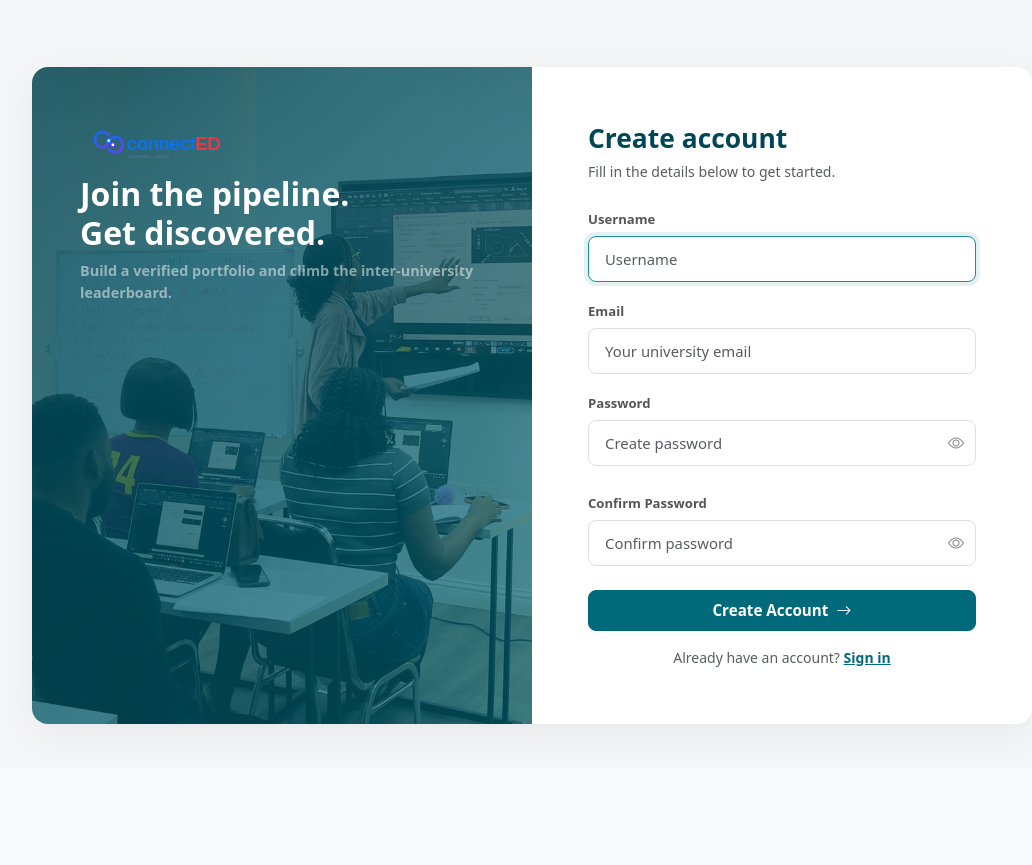
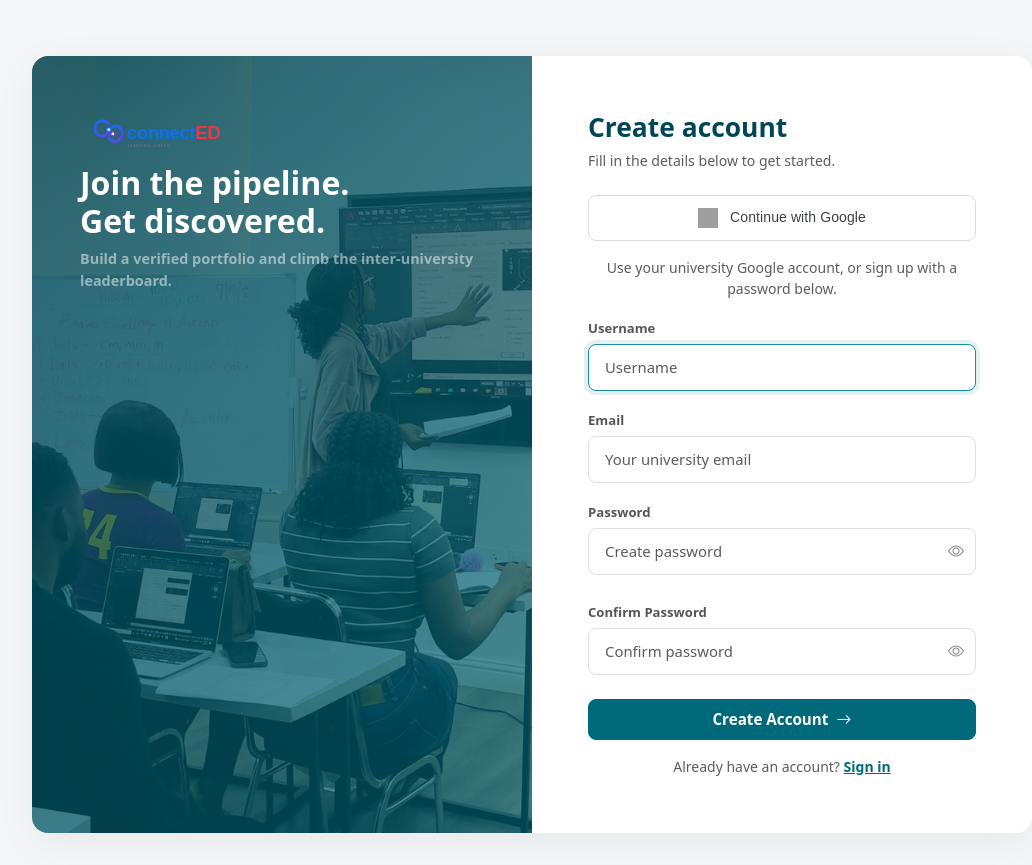
Before and after one commit to Decimalzero-dot/ConnectED, a Django app: page /accounts/register/ in a window 1280 px wide. Shown: the part 58-923 px from the top of the page, without its empty margins (108-1140 px from the left). Before the commit the page ends 787 px from the top, so only its background shows below. Run offline with Django 5.2, Linux system fonts and the light colour scheme; parts of the project's set-up code (start-up, migrations or seed data) failed here and were passed over; grey boxes are pictures that could not be loaded.

Commit message:
Add Google Auth

```diff
--- /dev/null
+++ b/accounts/google_auth.py
@@ -0,0 +1,63 @@
+import base64
+import json
+import time
+from urllib.parse import urlencode
+
+import requests
+from django.conf import settings
+from django.urls import reverse
+
+AUTH_URL = 'https://accounts.google.com/o/oauth2/v2/auth'
+TOKEN_URL = 'https://oauth2.googleapis.com/token'
+
+
+def redirect_uri():
+    return f"{settings.SITE_URL}{reverse('accounts:google_callback')}"
+
+
+def build_auth_url(state, nonce):
+    return AUTH_URL + '?' + urlencode({
+        'client_id': settings.GOOGLE_CLIENT_ID,
+        'redirect_uri': redirect_uri(),
+        'response_type': 'code',
+        'scope': 'openid email profile',
+        'state': state,
+        'nonce': nonce,
+        'prompt': 'select_account',
+    })
+
+
+def exchange_code(code):
+    """Trade the one-time code for Google's ID token. Returns its claims or raises ValueError."""
+    r = requests.post(TOKEN_URL, data={
+        'code': code,
+        'client_id': settings.GOOGLE_CLIENT_ID,
+        'client_secret': settings.GOOGLE_CLIENT_SECRET,
+        'redirect_uri': redirect_uri(),
+        'grant_type': 'authorization_code',
+    }, timeout=10)
+    if r.status_code != 200:
+        raise ValueError('token exchange failed')
+
+    id_token = r.json().get('id_token')
+    if not id_token:
+        raise ValueError('no id_token')
+
+    # The token came straight from Google over HTTPS, authenticated with our client
+    # secret, so signature checks aren't needed (Google's docs say so). We still
+    # validate the claims.
+    payload = id_token.split('.')[1]
+    payload += '=' * (-len(payload) % 4)
+    claims = json.loads(base64.urlsafe_b64decode(payload))
+
+    if claims.get('iss') not in ('https://accounts.google.com', 'accounts.google.com'):
+        raise ValueError('bad issuer')
+    if claims.get('aud') != settings.GOOGLE_CLIENT_ID:
+        raise ValueError('bad audience')
+    if claims.get('exp', 0) < time.time():
+        raise ValueError('expired')
+    if str(claims.get('email_verified')).lower() != 'true':
+        raise ValueError('email not verified')
+    if not claims.get('sub') or not claims.get('email'):
+        raise ValueError('missing claims')
+    return claims
--- /dev/null
+++ b/accounts/ratelimit_keys.py
@@ -0,0 +1,5 @@
+def client_ip(group, request):
+    xff = request.META.get('HTTP_X_FORWARDED_FOR', '')
+    if xff:
+        return xff.split(',')[-1].strip()
+    return request.META.get('REMOTE_ADDR', '')
--- a/accounts/urls.py
+++ b/accounts/urls.py
@@ -19,6 +19,8 @@ urlpatterns = [
     path('github/connect/', views.github_connect, name='github_connect'),
     path('github/callback/', views.github_callback, name='github_callback'),
     path('toggle-dark-mode/', views.toggle_dark_mode, name='toggle_dark_mode'),
+    path('google/login/', views.google_login, name='google_login'),
+    path('google/callback/', views.google_callback, name='google_callback'),
 
     # Password reset
    path(
--- a/accounts/views.py
+++ b/accounts/views.py
@@ -18,8 +18,12 @@ from .settings_forms import (
     AppearanceSettingsForm, NotificationSettingsForm,
     PasswordChangeSettingsForm, EmployerProfileForm
 )
+import re
 import secrets
 import requests
+from universities.models import University
+from .google_auth import build_auth_url, exchange_code
+from django.utils.http import url_has_allowed_host_and_scheme
 from urllib.parse import urlencode
 from django.conf import settings
 
@@ -62,6 +66,9 @@ def login_view(request):
             user = authenticate(request, username=username, password=password)
             if user is not None:
                 login(request, user)
+                next_url = _safe_next(request)
+                if next_url:
+                    return redirect(next_url)
                 return redirect('dashboard:home')
         messages.error(request, 'Invalid username or password.')
     else:
@@ -418,3 +425,103 @@ def github_callback(request):
     profile.save()
     messages.success(request, f'GitHub account @{gh_login} verified.')
     return redirect(academic_url)
+
+def _safe_next(request):
+    nxt = request.GET.get('next') or request.POST.get('next')
+    if nxt and url_has_allowed_host_and_scheme(
+        nxt, allowed_hosts={request.get_host()}, require_https=request.is_secure()
+    ):
+        return nxt
+    return None
+
+@ratelimit(key='ip', rate='10/m', method='GET', block=True)
+def google_login(request):
+    if request.user.is_authenticated:
+        return redirect('dashboard:home')
+    if not settings.GOOGLE_CLIENT_ID:
+        messages.error(request, 'Google sign-in is not available right now.')
+        return redirect('accounts:login')
+
+    state, nonce = secrets.token_urlsafe(32), secrets.token_urlsafe(32)
+    request.session['google_oauth'] = {'state': state, 'nonce': nonce}
+    return redirect(build_auth_url(state, nonce))
+
+
+def _google_student(claims, email, university):
+    """Returns (user, error_message). Never links into staff accounts."""
+    sub = claims['sub']
+
+    profile = Profile.objects.filter(google_sub=sub).select_related('user').first()
+    if profile:
+        return profile.user, None
+
+    matches = User.objects.filter(email__iexact=email)
+    if matches.exclude(user_type='student').exists():
+        return None, 'That email belongs to a staff account. Please log in with your password.'
+
+    user = matches.first()
+    if user:
+        # Google just proved this person owns the mailbox. Password sign-up never
+        # verified emails, so wipe any password set by whoever registered it first.
+        user.set_unusable_password()
+        user.save(update_fields=['password'])
+    else:
+        base = re.sub(r'[^A-Za-z0-9_.-]', '', email.split('@')[0])[:30] or 'student'
+        username, n = base, 1
+        while User.objects.filter(username__iexact=username).exists():
+            n += 1
+            username = f'{base}{n}'
+        user = User.objects.create_user(
+            username=username,
+            email=email,
+            first_name=claims.get('given_name', '')[:150],
+            last_name=claims.get('family_name', '')[:150],
+            user_type='student',
+        )
+
+    profile, _ = Profile.objects.get_or_create(user=user)
+    profile.university = university
+    profile.google_sub = sub
+    profile.save()
+    return user, None
+
+
+def google_callback(request):
+    saved = request.session.pop('google_oauth', None)
+    if not saved or not secrets.compare_digest(saved['state'], request.GET.get('state', '')):
+        messages.error(request, 'Google sign-in could not be verified. Please try again.')
+        return redirect('accounts:login')
+
+    code = request.GET.get('code')
+    if not code:  # student pressed Cancel on Google's screen
+        messages.info(request, 'Google sign-in was cancelled.')
+        return redirect('accounts:login')
+
+    try:
+        claims = exchange_code(code)
+    except (ValueError, requests.RequestException):
+        messages.error(request, 'Could not complete Google sign-in. Please try again.')
+        return redirect('accounts:login')
+
+    if not secrets.compare_digest(str(claims.get('nonce', '')), saved['nonce']):
+        messages.error(request, 'Google sign-in could not be verified. Please try again.')
+        return redirect('accounts:login')
+
+    email = claims['email'].lower()
+    domain = email.rsplit('@', 1)[-1]
+    university = University.objects.filter(email_domain__iexact=domain, is_active=True).first()
+    if not university:
+        messages.error(request, 'Please use your university Google account. '
+                                'That email domain is not on ConnectED yet.')
+        return redirect('accounts:login')
+
+    user, error = _google_student(claims, email, university)
+    if error:
+        messages.error(request, error)
+        return redirect('accounts:login')
+    if not user.is_active:
+        messages.error(request, 'This account has been deactivated.')
+        return redirect('accounts:login')
+
+    login(request, user, backend='django.contrib.auth.backends.ModelBackend')
+    return redirect('dashboard:home')  # new students get sent on to onboarding
--- a/connected/urls.py
+++ b/connected/urls.py
@@ -50,8 +50,7 @@ urlpatterns = [
     "sitemap.xml",
     sitemap,
     {"sitemaps": sitemaps},
-    name="django.contrib.sitemaps.views.sitemap",
-),
+    name="django.contrib.sitemaps.views.sitemap",),
 ]
 
 if settings.DEBUG:
--- a/core/urls.py
+++ b/core/urls.py
@@ -5,6 +5,7 @@ app_name = 'core'
 
 urlpatterns = [
     path('', views.landing_view, name='landing'),
+    path('privacy/', views.privacy_view, name='privacy'),
 ]
 handler404 = 'core.views.error_404'
 handler500 = 'core.views.error_500'
--- a/static/css/style.css
+++ b/static/css/style.css
@@ -438,6 +438,49 @@ body {
     font-weight: 600;
 }
 
+
+/* Google sign-in button */
+.google-login-btn {
+    min-height: 46px;
+    padding: 11px 16px;
+    gap: 12px;
+    background-color: #fff;
+    color: #3c4043;
+    border: 1px solid #dadce0;
+    border-radius: 8px;
+    font-family: Arial, sans-serif;
+    font-size: 14px;
+    font-weight: 500;
+    letter-spacing: 0.1px;
+    text-decoration: none;
+    transition: background-color 0.18s ease,
+                box-shadow 0.18s ease,
+                border-color 0.18s ease;
+}
+
+.google-login-btn:hover {
+    background-color: #f8faff;
+    color: #3c4043;
+    border-color: #c6c6c6;
+    box-shadow: 0 1px 3px rgba(60, 64, 67, 0.2);
+}
+
+.google-login-btn:focus-visible {
+    outline: 2px solid #4285f4;
+    outline-offset: 2px;
+}
+
+.google-login-btn:active {
+    background-color: #f1f3f4;
+    box-shadow: none;
+}
+
+.google-icon {
+    display: block;
+    flex-shrink: 0;
+}
+
+
 /* ==========================================================================
    Buttons
    ========================================================================== */
--- a/templates/accounts/register.html
+++ b/templates/accounts/register.html
@@ -40,6 +40,22 @@
             </div>
             {% endfor %}
             {% endif %}
+
+            <a href="{% url 'accounts:google_login' %}"
+            class="btn google-login-btn w-100 mb-3 d-flex align-items-center justify-content-center position-relative">
+                <img
+                    src="https://www.gstatic.com/firebasejs/ui/2.0.0/images/auth/google.svg"
+                    alt=""
+                    width="20"
+                    height="20"
+                    class="google-icon"
+                >
+                <span>Continue with Google</span>
+            </a>
+
+            <p class="text-center text-muted small mb-3">
+                Use your university Google account, or sign up with a password below.
+            </p>
 
             <form method="post" novalidate>
                 {% csrf_token %}
--- a/templates/base.html
+++ b/templates/base.html
@@ -310,6 +310,13 @@
     });
 })();
 </script>
+<script>
+document.querySelectorAll('form.js-once').forEach(f =>
+  f.addEventListener('submit', () => {
+    const b = f.querySelector('[type=submit]');
+    setTimeout(() => { b.disabled = true; b.textContent = 'Please wait...'; }, 0);
+  }));
+</script>
 {% endif %}
 <script src="{% static 'js/main.js' %}"></script>
 </body>
--- /dev/null
+++ b/templates/core/privacy.html
@@ -0,0 +1,4 @@
+{% extends 'base.html' %}
+{% block title %}Privacy Policy — ConnectED{% endblock %}
+{% block content %}{% include 'core/_privacy_body.html' %}{% endblock %}
+{% block guest_content %}{% include 'core/_privacy_body.html' %}{% endblock %}
```
Also changed, not shown: core/views.py (+10 -0 lines), templates/accounts/login.html (+16 -0 lines), templates/core/_privacy_body.html (added, +131 -0 lines).
